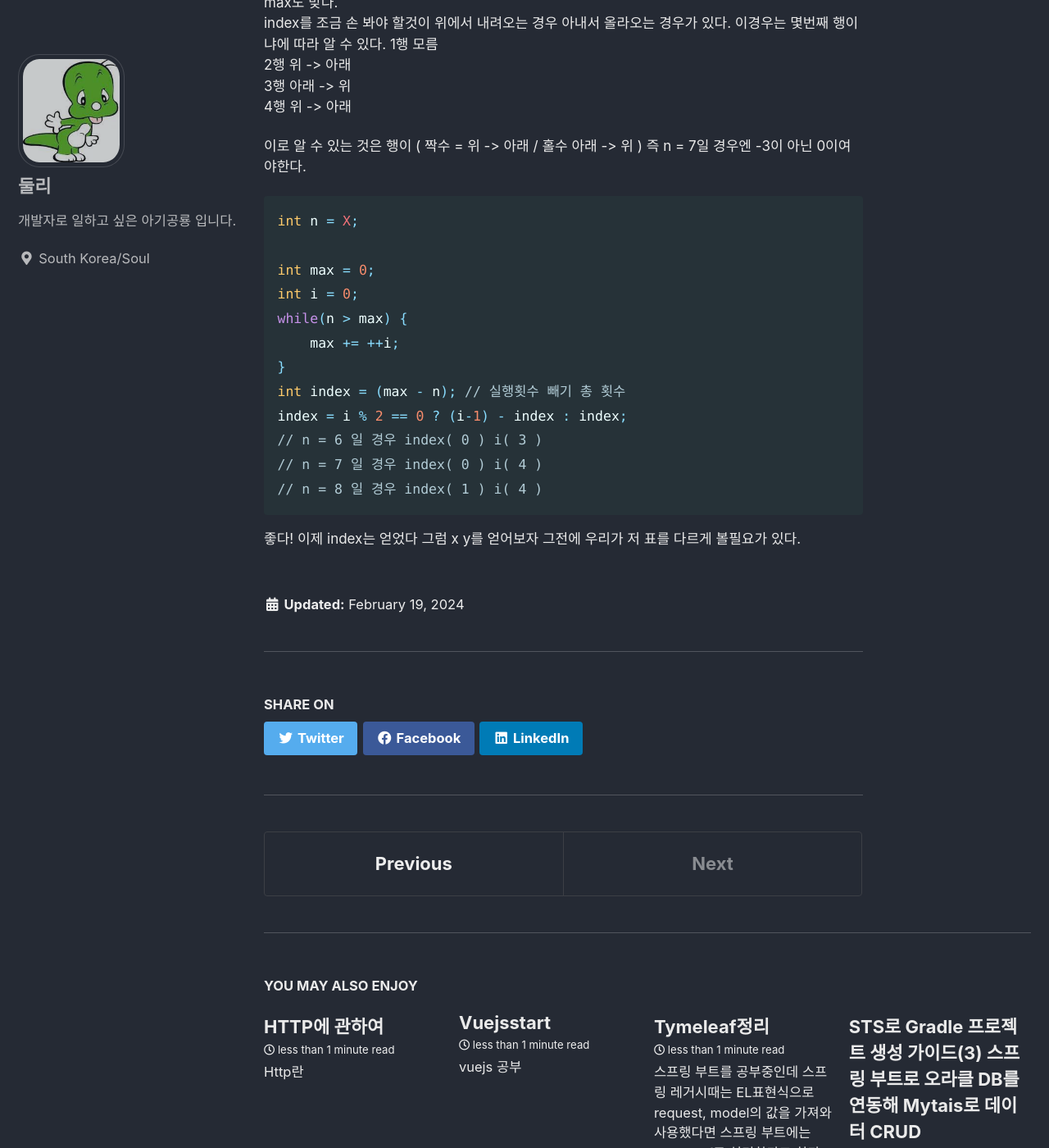
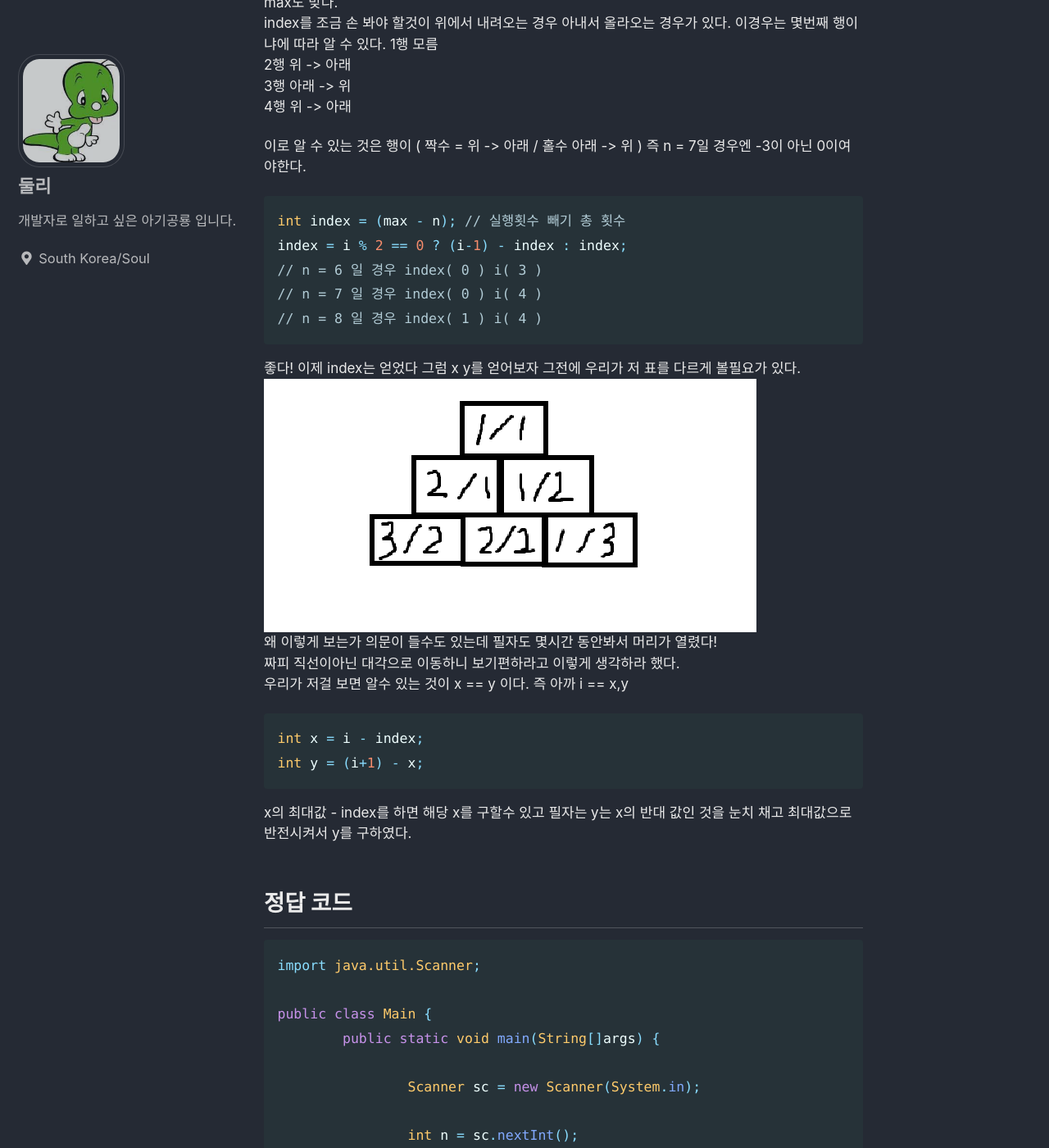
Before and after one commit to apfhddy/apfhddy.github.io, a Jekyll site: the page built from _posts/2024-02-19-back1.md, in a window 1280 px wide and 1400 px high, scrolled down 1830 px. Shown: the whole window at 82% size. Built offline with Jekyll 4.4.1, drawn with Linux system fonts in a browser that asks for light colours; cached includes are drawn as plain includes; some of the changed text lies outside the part shown.

Commit message:
업데이트

````diff
--- a/_posts/2024-02-19-back1.md
+++ b/_posts/2024-02-19-back1.md
@@ -118,3 +111,43 @@ index = i % 2 == 0 ? (i-1) - index : index;
 
 좋다! 이제 index는 얻었다 그럼 x y를 얻어보자
 그전에 우리가 저 표를 다르게 볼필요가 있다.
+<img src ="/img/스크린샷 2024-02-20 005753.png">
+왜 이렇게 보는가 의문이 들수도 있는데 필자도 몇시간 동안봐서 머리가 열렸다!
+짜피 직선이아닌 대각으로 이동하니 보기편하라고 이렇게 생각하라 했다.
+우리가 저걸 보면 알수 있는 것이 x == y 이다.
+즉 아까 i == x,y
+```java
+int x = i - index;
+int y = (i+1) - x;
+```
+x의 최대값 - index를 하면 해당 x를 구할수 있고
+필자는 y는 x의 반대 값인 것을 눈치 채고 최대값으로 반전시켜서 y를 구하였다.
+
+## 정답 코드
+```java
+import java.util.Scanner;
+
+public class Main {
+	public static void main(String[]args) {
+
+		Scanner sc = new Scanner(System.in);
+
+		int n = sc.nextInt();
+
+		int max = 0;
+		int i = 0;
+		while(n > max) {
+			max += ++i;
+		}
+		int index = (max - n); // 실행횟수 빼기 총 횟수
+		index = i % 2 == 0 ? (i-1) - index   : index;
+
+		int x = i - index;
+		int y = (i+1) - x;
+		System.out.println(y+"/"+x);
+
+	}
+}
+```
+
+최선의 방법인지는 모르지만 난 최선을 다했다. 후회 없다.
````
Also changed, not shown: other parts of _posts/2024-02-19-back1.md (+0 -7 lines).
